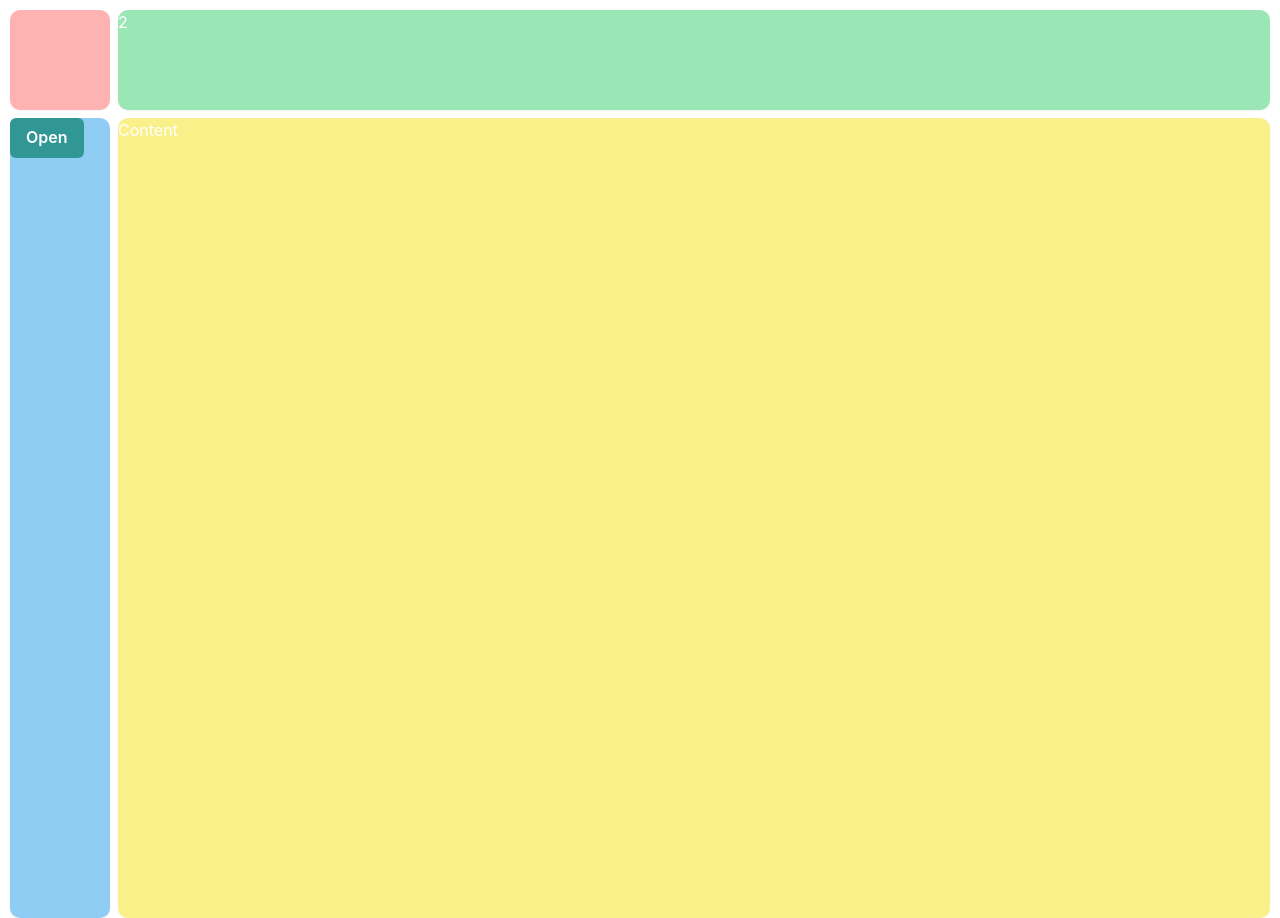
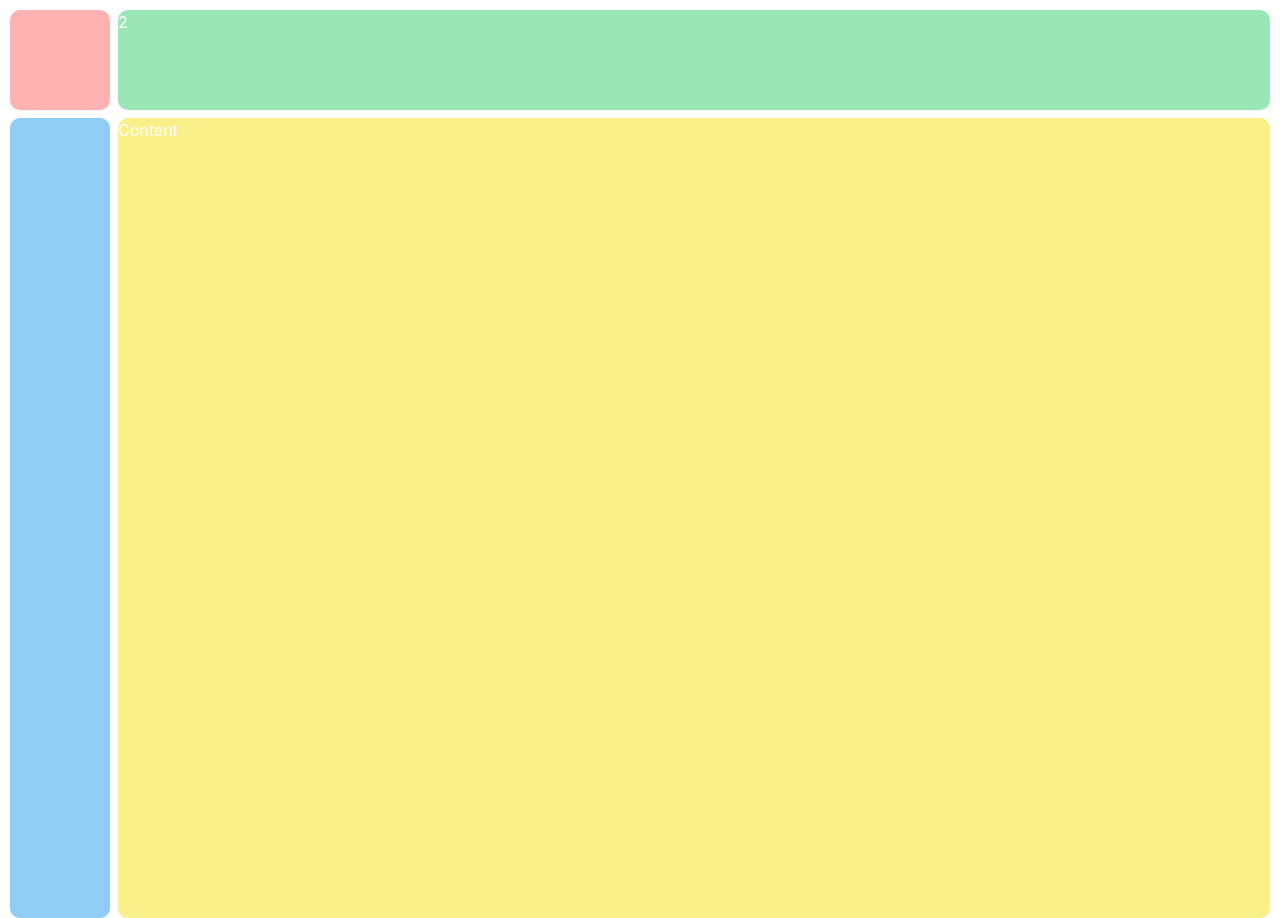
Before and after one commit to DonRomaniello/donromaniello.com, a React (Create React App) app: page / in a window 1280 px wide. Built offline with nearby package versions, Linux system fonts and the light colour scheme.

Commit message:
Mouseover tray.

```diff
--- a/src/App.js
+++ b/src/App.js
@@ -4,7 +4,8 @@ import {
   Box,
   Flex,
   Fade,
-  theme
+  theme,
+  useDisclosure
 } from '@chakra-ui/react';
 
 import { Logo } from './Logo';
@@ -23,6 +24,8 @@ function App() {
   const [contentLinks, setContentLinks] = useState(['Go Here',
                                                    'Further Reading',
                                                   'Undsoweider'])
+
+  const { isOpen, onToggle } = useDisclosure()
 
   const changeNavOrientation = () => {
    setIsNavverHorizontal(!isNavverHorizontal)
@@ -62,11 +65,12 @@ function App() {
            w='5vw'
            h='100vh'
            minWidth={navverMinDimension}
-          //  onMouseEnter={sidebarActive}
+
+          onMouseEnter={onToggle}
           shadow='sm'
           borderRadius="10px"
            >
-            <NavDrawer contentLinks={contentLinks}/>
+            <NavDrawer contentLinks={contentLinks} onToggle={onToggle} isOpen={isOpen} />
           </Box>
           <Box
            bg='yellow.200'
--- a/src/NavDrawer.js
+++ b/src/NavDrawer.js
@@ -14,23 +14,26 @@ import {
 } from '@chakra-ui/react'
 
 
-function NavDrawer() {
-  const { isOpen, onOpen, onClose } = useDisclosure()
+function NavDrawer(props) {
+  // const { isOpen, onOpen, onClose } = useDisclosure()
+
+  const { onToggle, isOpen } = props;
+
   const btnRef = React.useRef()
 
   return (
     <>
-      <Button ref={btnRef} colorScheme='teal' onClick={onOpen}>
+      {/* <Button ref={btnRef} colorScheme='teal' onClick={onOpen}>
         Open
-      </Button>
+      </Button> */}
       <Drawer
         isOpen={isOpen}
         placement='left'
-        onClose={onClose}
         finalFocusRef={btnRef}
       >
         <DrawerOverlay />
         <DrawerContent
+        onMouseLeave={onToggle}
         bg="rgba(0, 0, 0, 0)"
         >
           <DrawerCloseButton />
@@ -41,9 +44,9 @@ function NavDrawer() {
           </DrawerBody>
 
           <DrawerFooter>
-            <Button variant='outline' mr={3} onClick={onClose}>
+            {/* <Button variant='outline' mr={3} onClick={onClose}>
               Cancel
-            </Button>
+            </Button> */}
             <Button colorScheme='blue'>Save</Button>
           </DrawerFooter>
         </DrawerContent>
```
